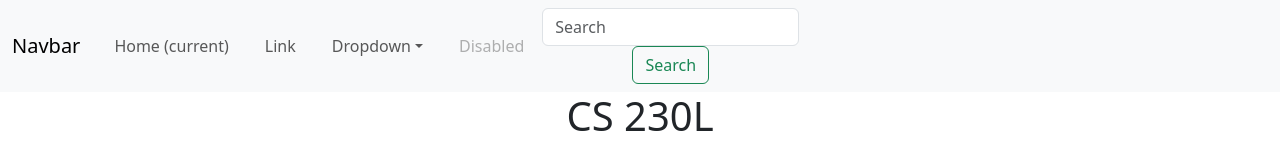
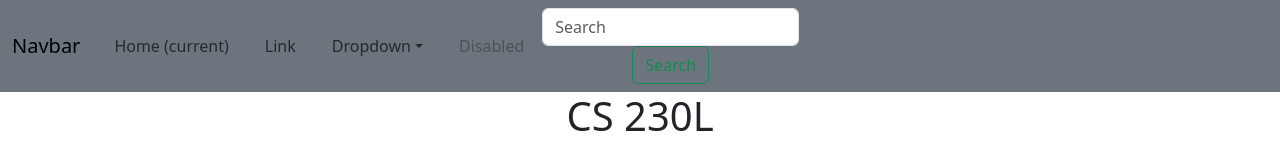
Before and after one commit to cwm00004/CSLab, a React (Create React App) app: page / in a window 1280 px wide. Shown: the top 152 px of the page. Built offline with nearby package versions, Linux system fonts and the light colour scheme.

Commit message:
colorsNowAlsoItWorksFinallyJustNotTheNavbar

```diff
--- a/src/App.js
+++ b/src/App.js
@@ -14,9 +14,9 @@ function App() {
       <p>WVU ID: 800333892</p>
       <p>Hi, I am Corbin</p>
       <div className="card-container">
-        <Card />
-        <Card />
-        <Card />
+        <Card backgroundColor="bg-success" />
+        <Card backgroundColor="bg-primary" />
+        <Card backgroundColor="bg-secondary" />
       </div>
     </div>
   );
--- a/src/Navbar.js
+++ b/src/Navbar.js
@@ -2,7 +2,7 @@ import React from 'react';
 
 const Navbar = () => {
   return (
-    <nav className="navbar navbar-expand-lg navbar-light bg-light">
+    <nav className="navbar navbar-expand-lg navbar-light bg-secondary">
       <div className="container-fluid">
         <a className="navbar-brand" href="#">Navbar</a>
         <button className="navbar-toggler" type="button" data-toggle="collapse" data-target="#navbarSupportedContent" aria-controls="navbarSupportedContent" aria-expanded="false" aria-label="Toggle navigation">
```
